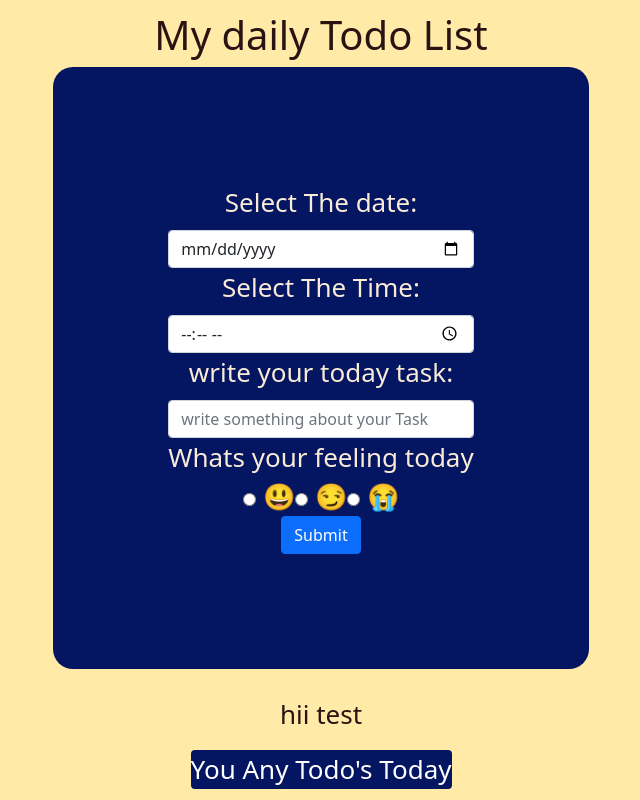
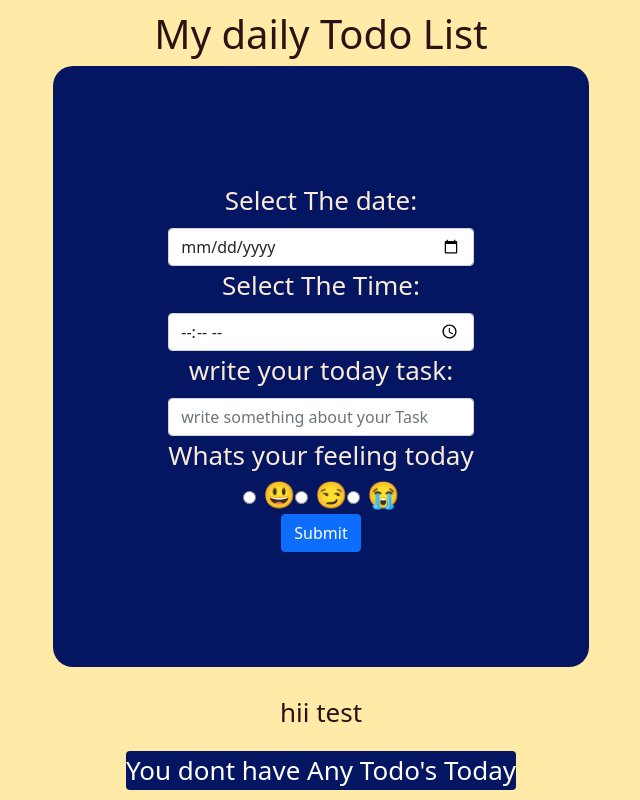
Before and after one commit to myselfarun1998/react-daily-todo-list-task, a React (Create React App) app: page / in a window 1280 px wide. Shown: the whole page, without its empty margins (319-959 px from the left). Built offline with nearby package versions, Linux system fonts and the light colour scheme.

Commit message:
1 file modified

```diff
--- a/src/components/TodoList.js
+++ b/src/components/TodoList.js
@@ -140,12 +140,11 @@ class TodoList extends Component {
                       variant="success"
                     >
                       Date: {task.date} Time: {task.time} Discription :
-                      {task.taskTitle} am feeling today:{task.emoji}
+                      {task.taskTitle}&nbsp; am feeling today:{task.emoji}
                       <Button
                         style={{ marginLeft: '50px' }}
                         className="edit"
                         type="button"
-                        //   variant="primary"
                         onClick={this.editTodo}
                         value={index}
                       >
@@ -164,7 +163,7 @@ class TodoList extends Component {
                     </ListGroup.Item>
                   );
                 })
-              : "You Any Todo's Today"}
+              : "You  dont have Any Todo's Today"}
           </ListGroup>
         </div>
       </>
```
